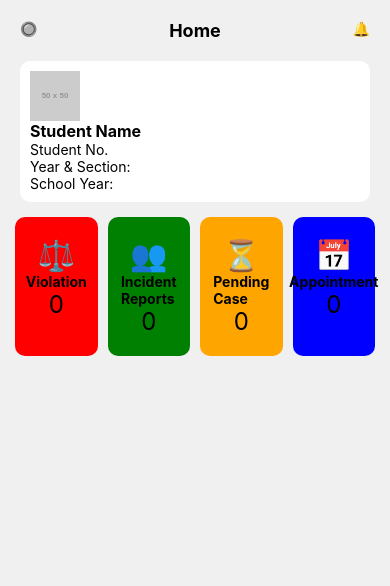
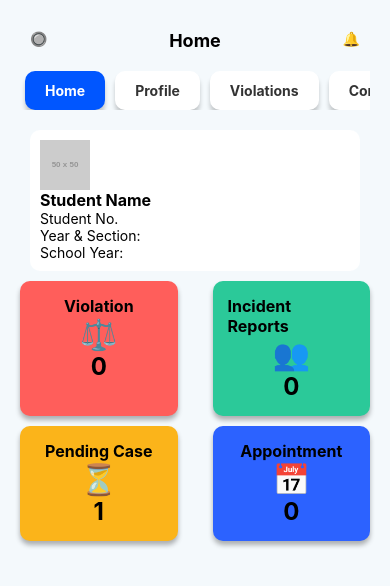
Before and after one commit to zgaji/iDiscipline, a React Native app: screen /Home in a window 390 px wide. Shown: the top 586 px of the page. Built offline with nearby package versions, Linux system fonts and the light colour scheme.

Commit message:
added menubar changes

```diff
--- a/components/pages/HomeScreen.js
+++ b/components/pages/HomeScreen.js
@@ -3,17 +3,19 @@ import { View } from "react-native";
 import Header from "../parts/Header";
 import StudentCard from "../parts/StudentCard";
 import StatCard from "../parts/StatCard";
+import MenuBar from "../parts/MenuBar";
 
 const HomeScreen = () => {
   return (
-    <View style={{ flex: 1, backgroundColor: "#f0f0f0", padding: 10 }}>
+    <View style={{ flex: 1, backgroundColor: "#F4F9FC", padding: 20 }}>
       <Header />
+      <MenuBar />
       <StudentCard />
       <View style={{ flexDirection: "row", flexWrap: "wrap", justifyContent: "space-between" }}>
-        <StatCard title="Violation" icon="⚖️" count="0" bgColor="red" />
-        <StatCard title="Incident Reports" icon="👥" count="0" bgColor="green" />
-        <StatCard title="Pending Case" icon="⏳" count="0" bgColor="orange" />
-        <StatCard title="Appointment" icon="📅" count="0" bgColor="blue" />
+        <StatCard title="Violation" icon="⚖️" count="0" bgColor="#FF5E5B" />
+        <StatCard title="Incident Reports" icon="👥" count="0" bgColor="#2BC999" />
+        <StatCard title="Pending Case" icon="⏳" count="1" bgColor="#FBB41A" />
+        <StatCard title="Appointment" icon="📅" count="0" bgColor="#2C62FF" />
       </View>
     </View>
   );
--- a/components/pages/LoginScreen.js
+++ b/components/pages/LoginScreen.js
@@ -7,11 +7,11 @@ import { styles } from '../stylesheet/Styles';
 import { useNavigation } from '@react-navigation/native';
 
 const LoginScreen = () => {
-  const navigation = useNavigation(); // Hook to handle navigation
+  const navigation = useNavigation();
 
   const handleLogin = () => {
-    // Add authentication logic here (optional)
-    navigation.navigate("Home"); // Navigate to HomeScreen
+
+    navigation.navigate("Home");
   };
 
   return (
--- /dev/null
+++ b/components/parts/MenuBar.js
@@ -0,0 +1,55 @@
+import React, { useState } from "react";
+import { View, Text, ScrollView, TouchableOpacity, StyleSheet } from "react-native";
+
+const MenuBar = () => {
+  const [activeTab, setActiveTab] = useState("Home");
+
+  const menuItems = ["Home", "Profile", "Violations", "Complaints", "Appointments", "Handbook"];
+
+  return (
+    <View style={styles.container}>
+      <ScrollView horizontal showsHorizontalScrollIndicator={false}>
+        {menuItems.map((item) => (
+          <TouchableOpacity
+            key={item}
+            style={[styles.button, activeTab === item && styles.activeButton]}
+            onPress={() => setActiveTab(item)}
+          >
+            <Text style={[styles.text, activeTab === item && styles.activeText]}>{item}</Text>
+          </TouchableOpacity>
+        ))}
+      </ScrollView>
+    </View>
+  );
+};
+
+const styles = StyleSheet.create({
+  container: {
+    paddingVertical: 10,
+  },
+  button: {
+    paddingVertical: 11,
+    paddingHorizontal: 20,
+    backgroundColor: "#fff",
+    borderRadius: 10,
+    marginHorizontal: 5,
+    shadowColor: "#000",
+    shadowOffset: { width: 0, height: 5 },
+    shadowOpacity: 0.2,
+    shadowRadius: 4,
+    elevation: 5,
+    overflow: "visible",
+  },
+  activeButton: {
+    backgroundColor: "#0056FF",
+  },
+  text: {
+    color: "#333",
+    fontWeight: "bold",
+  },
+  activeText: {
+    color: "#fff",
+  },
+});
+
+export default MenuBar;
--- a/components/parts/StatCard.js
+++ b/components/parts/StatCard.js
@@ -1,14 +1,41 @@
 import React from "react";
-import { View, Text } from "react-native";
+import { View, Text, StyleSheet } from "react-native";
 
 const StatCard = ({ title, icon, count, bgColor }) => {
   return (
-    <View style={{ backgroundColor: bgColor, padding: 20, borderRadius: 10, alignItems: "center", flex: 1, margin: 5 }}>
-      <Text style={{ fontSize: 30 }}>{icon}</Text>
-      <Text style={{ fontWeight: "bold" }}>{title}</Text>
-      <Text style={{ fontSize: 24 }}>{count}</Text>
+    <View style={[styles.card, { backgroundColor: bgColor }]}>
+      <Text style={styles.title}>{title}</Text>
+      <Text style={styles.icon}>{icon}</Text>
+      <Text style={styles.count}>{count}</Text>
     </View>
   );
 };
 
+const styles = StyleSheet.create({
+  card: {
+    width: "45%",
+    padding: 15,
+    borderRadius: 10,
+    alignItems: "center",
+    marginBottom: 10,
+    shadowColor: "#000",
+    shadowOffset: { width: 0, height: 4 },
+    shadowOpacity: 0.3,
+    shadowRadius: 5,
+    elevation: 5,
+  },
+  icon: {
+    fontSize: 30,
+  },
+  title: {
+    fontWeight: "bold",
+    fontSize: 16,
+    textAlign: "left",
+  },
+  count: {
+    fontSize: 24,
+    fontWeight: "bold",
+  },
+});
+
 export default StatCard;
```
